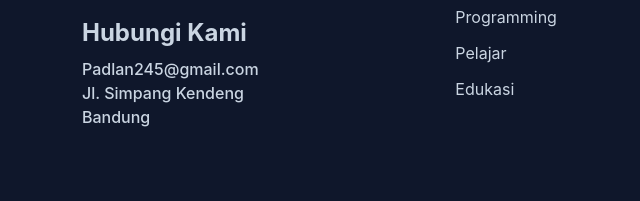
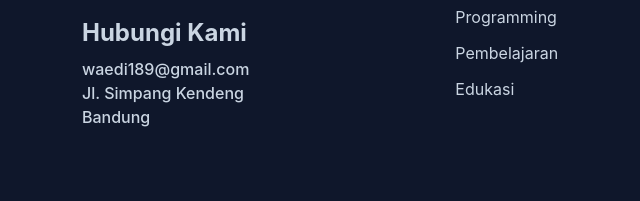
Before and after one commit to Padlan123/portfolio-tailwindcss, a website: page index.html in a window 1280 px wide. Shown: the part 3920-4121 px from the top of the page, 78-718 px from the left. Drawn offline with Linux system fonts and the light colour scheme.

Commit message:
mengubah alamat email

```diff
--- a/index.html
+++ b/index.html
@@ -490,7 +490,7 @@
           <div class="w-full px-4 mb-12 text-slate-300 font-medium md:w-1/3">
             <h2 class="font-bold text-4xl text-white mb-5">Padlan</h2>
             <h3 class="font-bold text-2xl mb-2">Hubungi Kami</h3>
-            <p>Padlan245@gmail.com</p>
+            <p>waedi189@gmail.com</p>
             <p>Jl. Simpang Kendeng</p>
             <p>Bandung</p>
           </div>
@@ -510,7 +510,7 @@
                 <a
                   href="#"
                   class="inline-block text-base hover:text-primary mb-3"
-                  >Pelajar</a
+                  >Pembelajaran</a
                 >
               </li>
               <li>
```
